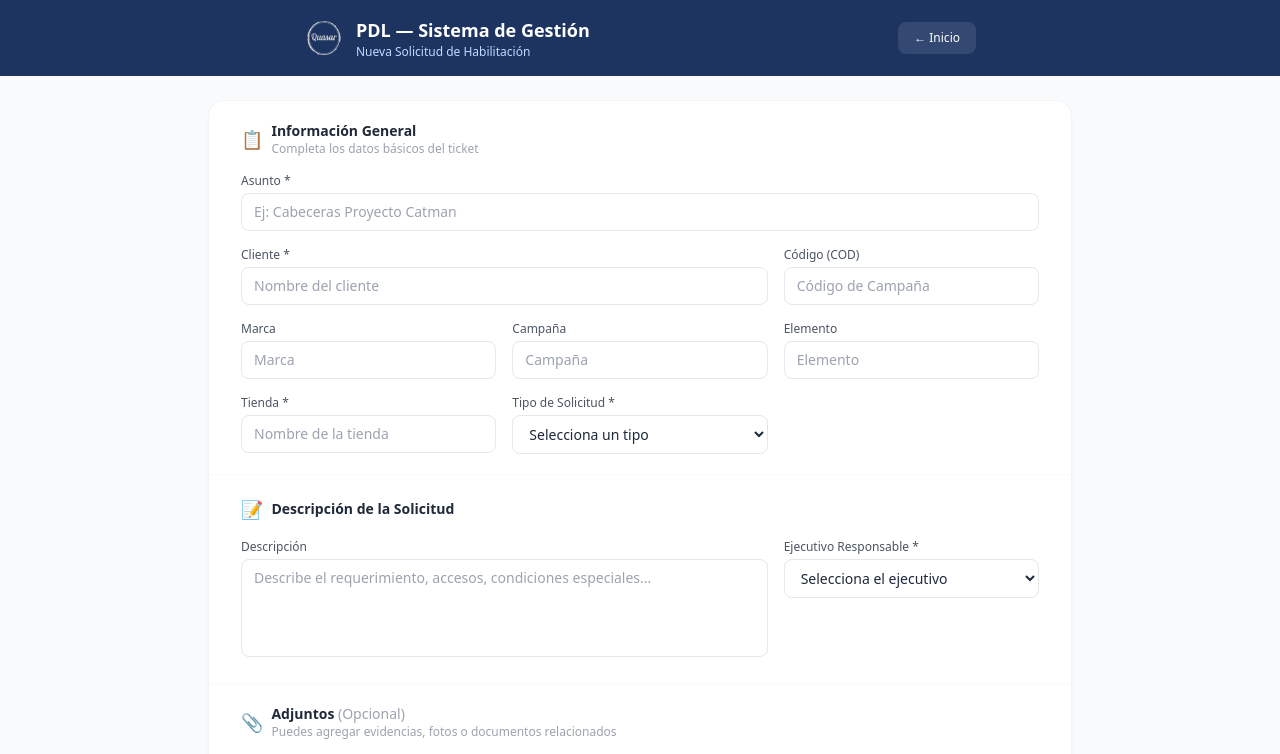
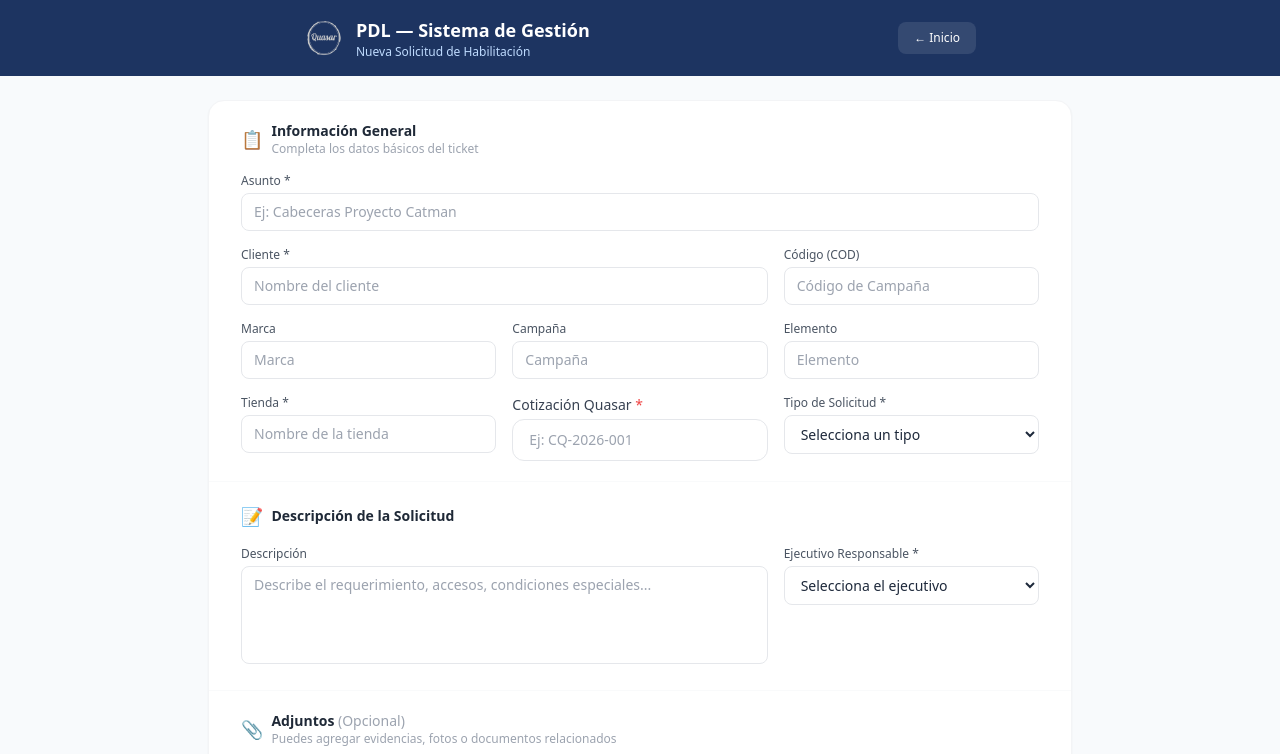
Before and after one commit to operacionesquasar23-netizen/gestion-pdl, a Next.js app: page /nueva-solicitud in a window 1280 px wide. Shown: the top 754 px of the page. Built offline with nearby package versions, Linux system fonts and the light colour scheme.

Commit message:
Agregar campo Cotizacion Quasar al formulario

```diff
--- a/src/pages/api/solicitudes/nueva.js
+++ b/src/pages/api/solicitudes/nueva.js
@@ -13,7 +13,7 @@ export default async function handler(req, res) {
   if (req.method !== 'POST') return res.status(405).end()
 
   try {
-    const { cliente, tienda, ejecutivo, tipoSolicitud, marca, campana, elemento, cod, descripcion, files, asunto } = req.body
+    const { cliente, tienda, ejecutivo, tipoSolicitud, marca, campana, elemento, cod, descripcion, files, asunto, cotizacionQuasar } = req.body
     console.log('files recibidos en API:', req.body.files ? req.body.files.length : 'ninguno')
 
     if (!cliente || !tienda || !ejecutivo) {
@@ -55,6 +55,7 @@ export default async function handler(req, res) {
       campana || '',        // Campaña
       elemento || '',       // Elemento
       tienda,               // Tienda
+      cotizacionQuasar || '', // CotizacionQuasar
       tipoSolicitud || '',  // TipoSolicitud
       descripcion || '',    // Descripcion
       ejecutivo,            // Ejecutivo
--- a/src/pages/nueva-solicitud.js
+++ b/src/pages/nueva-solicitud.js
@@ -25,6 +25,7 @@ export default function NuevaSolicitud() {
     campana: '',
     elemento: '',
     tienda: '',
+    cotizacionQuasar: '',
     tipoSolicitud: '',
     descripcion: '',
     ejecutivo: '',
@@ -52,7 +53,7 @@ export default function NuevaSolicitud() {
   const handleSubmit = async e => {
     e.preventDefault()
     setError('')
-    if (!form.cliente || !form.tienda || !form.ejecutivo) {
+    if (!form.cliente || !form.tienda || !form.ejecutivo || !form.cotizacionQuasar) {
       setError('Por favor completa los campos obligatorios (*).')
       return
     }
@@ -193,6 +194,18 @@ export default function NuevaSolicitud() {
                     className="w-full border border-gray-200 rounded-lg px-3 py-2 text-sm focus:outline-none focus:ring-2 focus:ring-blue-500" />
                 </div>
                 <div>
+                  <label className="block text-sm font-medium text-gray-700 mb-1">
+                    Cotización Quasar <span className="text-red-500">*</span>
+                  </label>
+                  <input
+                    value={form.cotizacionQuasar || ''}
+                    onChange={e => setForm(f => ({ ...f, cotizacionQuasar: e.target.value }))}
+                    placeholder="Ej: CQ-2026-001"
+                    required
+                    className="w-full border border-gray-200 rounded-xl px-4 py-2.5 text-sm focus:outline-none focus:ring-2 focus:ring-blue-500"
+                  />
+                </div>
+                <div>
                   <label className="block text-xs font-medium text-gray-600 mb-1">Tipo de Solicitud *</label>
                   <select name="tipoSolicitud" value={form.tipoSolicitud} onChange={handleChange}
                     className="w-full border border-gray-200 rounded-lg px-3 py-2 text-sm focus:outline-none focus:ring-2 focus:ring-blue-500 bg-white">
```
